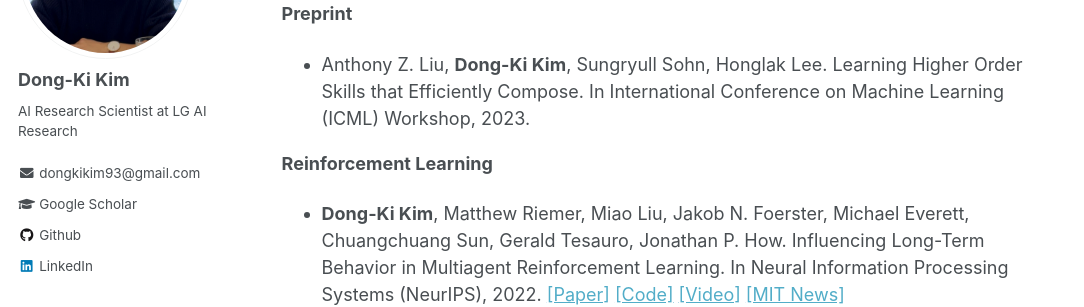
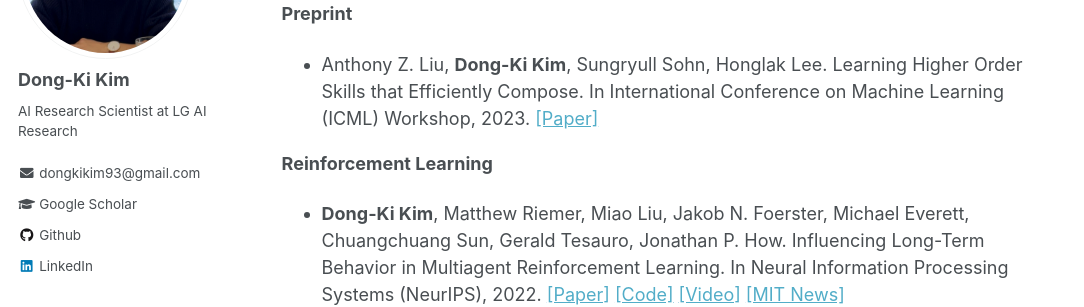
Before and after one commit to dkkim93/dkkim93.github.io, a Jekyll site: the page built from _pages/about.md, in a window 1280 px wide and 900 px high, scrolled down 744 px. Shown: the part 152-459 px from the top of the window, without its empty margins (0-1084 px from the left). Built offline with Jekyll 4.4.1, drawn with Linux system fonts in a browser that asks for light colours.

Commit message:
link to sos updated

```diff
--- a/_pages/about.md
+++ b/_pages/about.md
@@ -28,7 +28,7 @@ Selected News
 Publication
 ======
 **Preprint**
-* Anthony Z. Liu, **Dong-Ki Kim**, Sungryull Sohn, Honglak Lee. Learning Higher Order Skills that Efficiently Compose. In International Conference on Machine Learning (ICML) Workshop, 2023.
+* Anthony Z. Liu, **Dong-Ki Kim**, Sungryull Sohn, Honglak Lee. Learning Higher Order Skills that Efficiently Compose. In International Conference on Machine Learning (ICML) Workshop, 2023. <a href="https://openreview.net/attachment?id=mEElj97a8C&name=pdf" target="_blank">[Paper]</a>
 
 
 **Reinforcement Learning**
```
